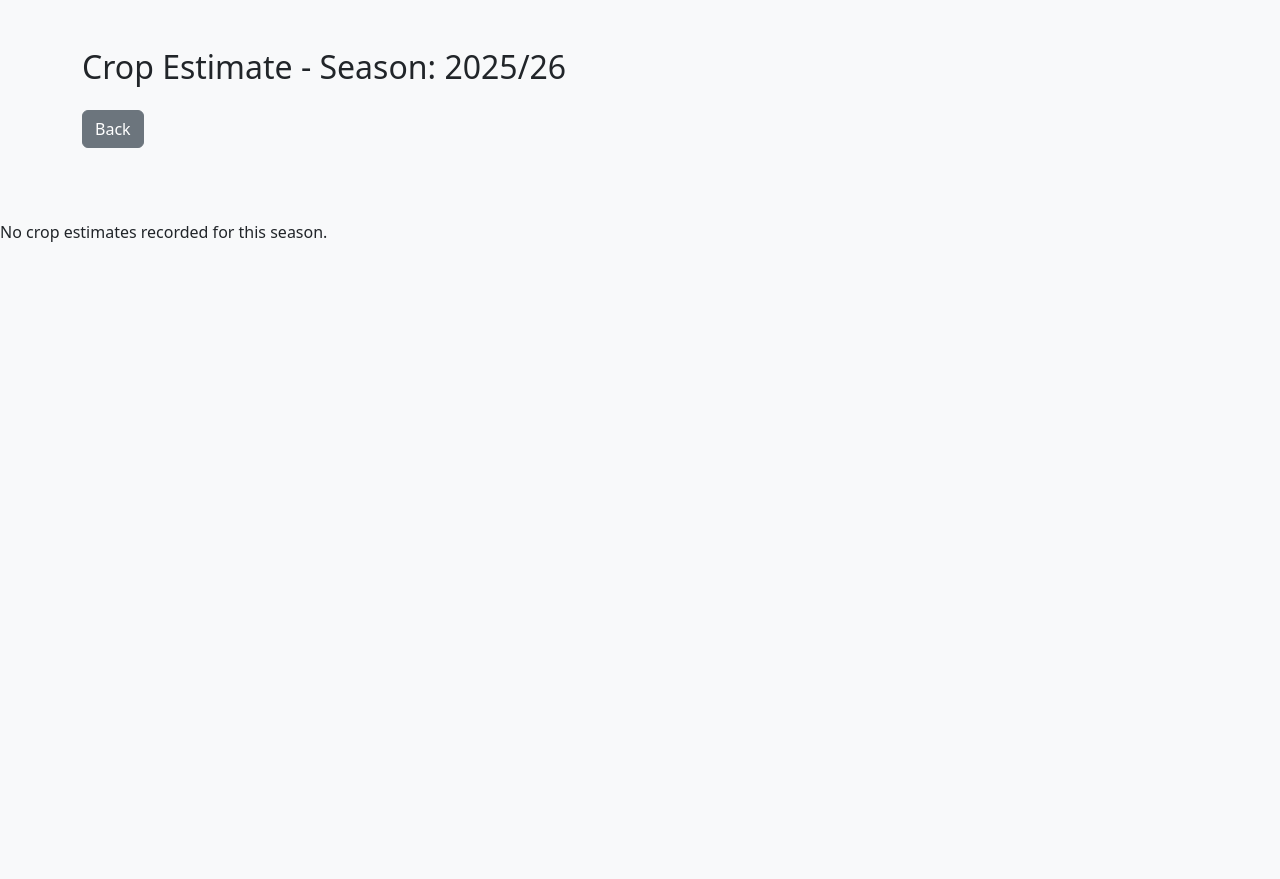
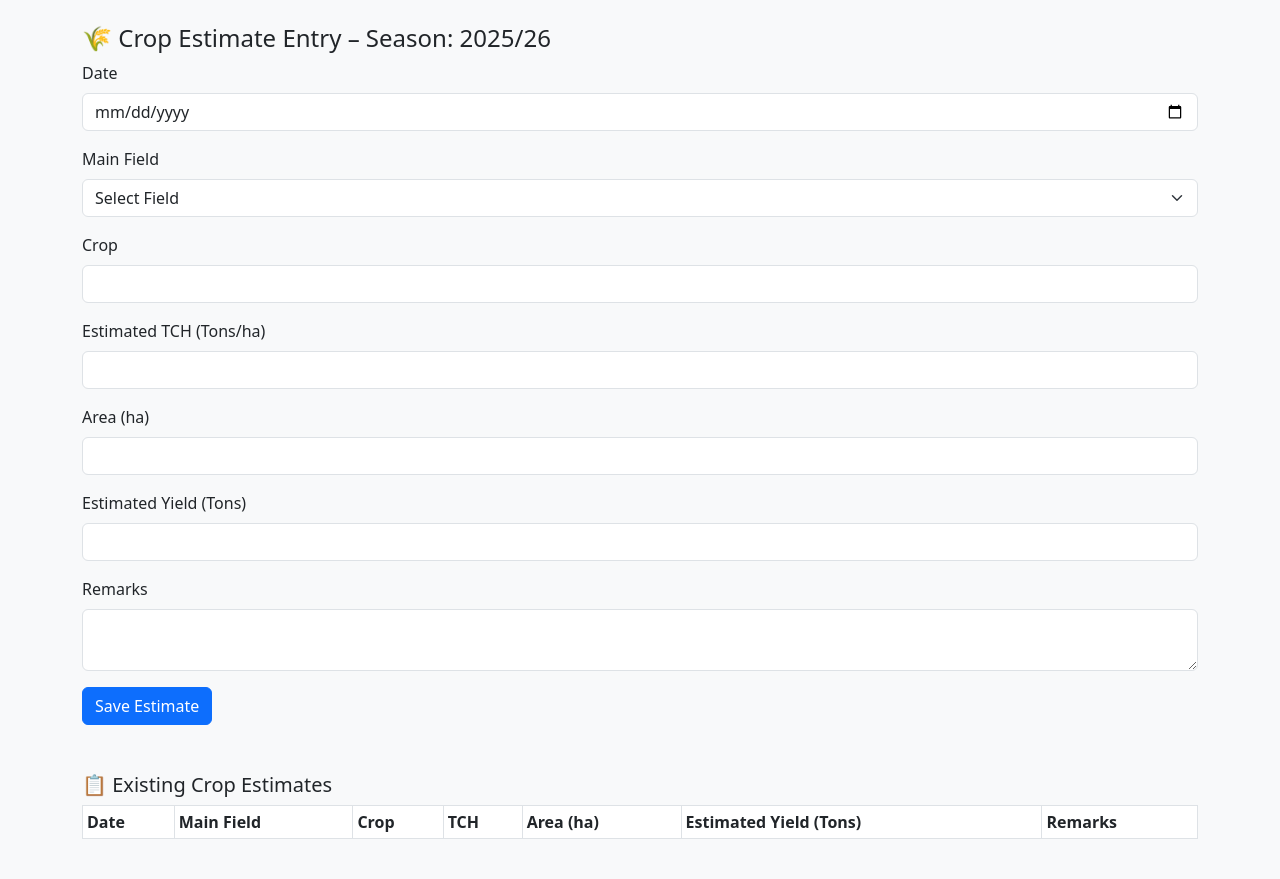
Before and after one commit to psibale/farm-management-system, a Flask app: page /agriculture/crop-estimates in a window 1280 px wide. Before the commit the page ends 242 px from the top, so only its background shows below. Run offline with Flask 3, Linux system fonts and the light colour scheme; lists and menus that the app fills with data are empty.

Commit message:
Update crop estimates and progress templates with TCH, progress colors, etc.

```diff
--- a/modules/agriculture.py
+++ b/modules/agriculture.py
@@ -112,9 +112,12 @@ def planting():
 def crop_estimates():
     from modules.season import get_active_season
     season = get_active_season()
-    fields = ["Date", "Field", "Crop", "Estimated Yield (Tons)", "Remarks", "Season"]
 
-    # Load existing data
+    CROP_ESTIMATE_FILE = "data/crop_estimates.xlsx"
+    REGISTERED_FIELDS_FILE = "data/registered_fields.xlsx"
+    fields = ["Date", "Field", "Crop", "TCH", "Estimated Yield (Tons)", "Area (ha)", "Remarks", "Season"]
+
+    # Load existing estimates
     if os.path.exists(CROP_ESTIMATE_FILE):
         df = pd.read_excel(CROP_ESTIMATE_FILE)
         df = df[df["Season"] == season]
@@ -122,10 +125,34 @@ def crop_estimates():
     else:
         crop_data = []
 
-    # Handle form submission
+    # Load field-to-area mapping
+    if os.path.exists(REGISTERED_FIELDS_FILE):
+        df_fields = pd.read_excel(REGISTERED_FIELDS_FILE)
+        # Normalize to main fields (e.g., DG01000)
+        df_fields["Main Field"] = df_fields["Field"].astype(str).str[:-2] + "00"
+        area_sums = df_fields.groupby("Main Field")["Hectares"].sum().round(3).to_dict()
+        field_area_map = area_sums  # now keyed by main field like DG01000
+    else:
+        field_area_map = {}
+
     if request.method == "POST":
         try:
-            data = {field: request.form.get(field) for field in fields}
+            data = {
+                "Date": request.form.get("Date"),
+                "Field": request.form.get("Field"),
+                "Crop": request.form.get("Crop"),
+                "TCH": float(request.form.get("TCH")),
+                "Remarks": request.form.get("Remarks"),
+                "Season": season
+            }
+
+            # Get area from registered fields
+            area = field_area_map.get(data["Field"])
+            if area is None:
+                raise ValueError("Area not found for selected field.")
+
+            data["Area (ha)"] = area
+            data["Estimated Yield (Tons)"] = round(data["TCH"] * area, 2)
 
             if os.path.exists(CROP_ESTIMATE_FILE):
                 df = pd.read_excel(CROP_ESTIMATE_FILE)
@@ -141,8 +168,10 @@ def crop_estimates():
         except Exception as e:
             flash(f"Failed to save: {e}", "danger")
 
-    return render_template("agriculture/crop_estimate.html", season=season, crop_data=crop_data)
-
+    return render_template("agriculture/crop_estimate.html",
+                           season=season,
+                           crop_data=crop_data,
+                           field_area_map=field_area_map)
 
 
 CROP_ESTIMATE_FILE = "data/crop_estimates.xlsx"
@@ -157,10 +186,11 @@ def crop_estimate_progress():
             with open("data/active_season.txt") as f:
                 season = f.read().strip()
 
-        # Load crop estimates and yield data
+        # Check file existence
         if not os.path.exists(CROP_ESTIMATE_FILE) or not os.path.exists(YIELD_FILE):
             return render_template("agriculture/crop_estimate_progress.html", error="Missing data files.", season=season)
 
+        # Load data
         df_est = pd.read_excel(CROP_ESTIMATE_FILE)
         df_yld = pd.read_excel(YIELD_FILE)
 
@@ -170,23 +200,38 @@ def crop_estimate_progress():
         if df_est.empty:
             return render_template("agriculture/crop_estimate_progress.html", error=f"No crop estimates for {season}", season=season)
 
-        # Normalize field naming
+        # Normalize fields
         df_est["Main Field"] = df_est["Field"].astype(str).str[:-2] + "00"
         df_yld["Main Field"] = df_yld["Field"].astype(str).str[:-2] + "00"
 
-        # Aggregate
-        est_grouped = df_est.groupby(["Main Field", "Crop"])["Estimated Yield (Tons)"].sum().reset_index()
-        yld_grouped = df_yld.groupby(["Main Field", "Crop"])["Yield (Tons)"].sum().reset_index()
+        # Calculate Estimated Yield if not already done
+        df_est["Estimated Yield (Tons)"] = df_est["TCH"] * df_est["Area (ha)"]
 
+        # Group estimates
+        est_grouped = df_est.groupby(["Main Field", "Crop"]).agg({
+            "TCH": "mean",
+            "Area (ha)": "sum",
+            "Estimated Yield (Tons)": "sum"
+        }).reset_index()
+
+        # Group actual yield
+        yld_grouped = df_yld.groupby(["Main Field", "Crop"]).agg({
+            "Yield (Tons)": "sum"
+        }).reset_index()
+
+        # Merge and compute comparisons
         merged = pd.merge(est_grouped, yld_grouped, on=["Main Field", "Crop"], how="left").fillna(0)
-        merged["Harvest Progress (%)"] = (merged["Yield (Tons)"] / merged["Estimated Yield (Tons)"] * 100).round(2)
+        merged["Progress (%)"] = (merged["Yield (Tons)"] / merged["Estimated Yield (Tons)"] * 100).round(2)
+        merged["Difference (Tons)"] = (merged["Yield (Tons)"] - merged["Estimated Yield (Tons)"]).round(2)
+        merged["Difference (%)"] = (merged["Difference (Tons)"] / merged["Estimated Yield (Tons)"] * 100).round(2)
+        merged["Actual TCH"] = (merged["Yield (Tons)"] / merged["Area (ha)"]).round(2)
 
         # Summary
         total_estimate = merged["Estimated Yield (Tons)"].sum()
         total_yield = merged["Yield (Tons)"].sum()
         overall_progress = round((total_yield / total_estimate * 100), 2) if total_estimate else 0
 
-        # Crop-wise progress
+        # Crop-level summary
         crop_summary = merged.groupby("Crop").agg({
             "Estimated Yield (Tons)": "sum",
             "Yield (Tons)": "sum"
@@ -194,11 +239,13 @@ def crop_estimate_progress():
 
         crop_progress = []
         for _, row in crop_summary.iterrows():
-            progress = round(row["Yield (Tons)"] / row["Estimated Yield (Tons)"] * 100, 2) if row["Estimated Yield (Tons)"] else 0
+            est = row["Estimated Yield (Tons)"]
+            actual = row["Yield (Tons)"]
+            progress = round((actual / est) * 100, 2) if est else 0
             crop_progress.append({
                 "crop": row["Crop"],
-                "estimate": row["Estimated Yield (Tons)"],
-                "yield": row["Yield (Tons)"],
+                "estimate": est,
+                "yield": actual,
                 "progress": progress
             })
 
@@ -211,6 +258,7 @@ def crop_estimate_progress():
                                },
                                crop_progress=crop_progress,
                                records=merged.to_dict(orient="records"))
+
     except Exception as e:
         return render_template("agriculture/crop_estimate_progress.html", error=str(e), season="N/A")
 
--- a/templates/agriculture/crop_estimate.html
+++ b/templates/agriculture/crop_estimate.html
@@ -1,73 +1,61 @@
-<!-- templates/agriculture/crop_estimate.html -->
-<!DOCTYPE html>
-<html lang="en">
-<head>
-    <meta charset="UTF-8">
-    <title>Crop Estimate</title>
-    <link rel="stylesheet" href="https://cdn.jsdelivr.net/npm/bootstrap@5.3.0/dist/css/bootstrap.min.css">
-</head>
-<body class="bg-light">
-<div class="container py-5">
-    <h2 class="mb-4">Crop Estimate - Season: {{ season }}</h2>
+{% extends 'layout.html' %}
+{% block content %}
+<div class="container py-4">
+    <h4>🌾 Crop Estimate Entry – Season: {{ season }}</h4>
 
-    {% with messages = get_flashed_messages(with_categories=true) %}
-      {% if messages %}
-        {% for category, message in messages %}
-          <div class="alert alert-{{ category }}">{{ message }}</div>
-        {% endfor %}
-      {% endif %}
-    {% endwith %}
-
-    {% if session['role'] in ['Mill & Safety', 'Manager', 'Admin'] %}
-    <form method="POST">
-        <div class="row mb-3">
-            <div class="col-md-6">
-                <label>Date</label>
+    <form method="post" class="mb-5">
+        <div class="mb-3">
+            <label for="Date" class="form-label">Date</label>
             <input type="date" name="Date" class="form-control" required>
-            </div>
-            <div class="col-md-6">
-                <label>Field</label>
-                <input type="text" name="Field" class="form-control" required>
-            </div>
-        </div>
-
-        <div class="row mb-3">
-            <div class="col-md-6">
-                <label>Crop</label>
-                <input type="text" name="Crop" class="form-control" required>
-            </div>
-            <div class="col-md-6">
-                <label>Estimated Yield (Tons)</label>
-                <input type="number" name="Estimated Yield (Tons)" class="form-control" required>
-            </div>
         </div>
 
         <div class="mb-3">
-            <label>Remarks</label>
-            <input type="text" name="Remarks" class="form-control">
+            <label for="Field" class="form-label">Main Field</label>
+            <select name="Field" id="Field" class="form-select" onchange="updateAreaAndYield()" required>
+                <option value="">Select Field</option>
+                {% for main_field in field_area_map %}
+                    <option value="{{ main_field }}">{{ main_field }}</option>
+                {% endfor %}
+            </select>
         </div>
 
-        <input type="hidden" name="Season" value="{{ season }}">
+        <div class="mb-3">
+            <label for="Crop" class="form-label">Crop</label>
+            <input type="text" name="Crop" class="form-control" required>
+        </div>
 
-        <button type="submit" class="btn btn-success">Save Estimate</button>
+        <div class="mb-3">
+            <label for="TCH" class="form-label">Estimated TCH (Tons/ha)</label>
+            <input type="number" step="0.01" name="TCH" id="TCH" class="form-control" onchange="updateAreaAndYield()" required>
+        </div>
+
+        <div class="mb-3">
+            <label for="Area" class="form-label">Area (ha)</label>
+            <input type="number" step="0.01" name="Area (ha)" id="Area" class="form-control" readonly>
+        </div>
+
+        <div class="mb-3">
+            <label for="EstimatedYield" class="form-label">Estimated Yield (Tons)</label>
+            <input type="number" step="0.01" name="Estimated Yield (Tons)" id="EstimatedYield" class="form-control" readonly>
+        </div>
+
+        <div class="mb-3">
+            <label for="Remarks" class="form-label">Remarks</label>
+            <textarea name="Remarks" class="form-control"></textarea>
+        </div>
+
+        <button type="submit" class="btn btn-primary">Save Estimate</button>
     </form>
-    {% endif %}
-    <a href="/agriculture" class="btn btn-secondary">Back</a>
-</div>
-</body>
-</html>
 
-<!-- Add after the form ends -->
-{% if crop_data %}
-<hr class="my-4">
-<h4>Saved Crop Estimates (Season: {{ season }})</h4>
-<div class="table-responsive">
-  <table class="table table-striped table-bordered">
-    <thead class="table-dark">
+    <h5>📋 Existing Crop Estimates</h5>
+    <table class="table table-sm table-bordered">
+        <thead>
             <tr>
                 <th>Date</th>
-        <th>Field</th>
+                <th>Main Field</th>
                 <th>Crop</th>
+                <th>TCH</th>
+                <th>Area (ha)</th>
                 <th>Estimated Yield (Tons)</th>
                 <th>Remarks</th>
             </tr>
@@ -75,16 +63,38 @@
         <tbody>
             {% for row in crop_data %}
             <tr>
-        <td>{{ row['Date'] }}</td>
-        <td>{{ row['Field'] }}</td>
-        <td>{{ row['Crop'] }}</td>
-        <td>{{ row['Estimated Yield (Tons)'] }}</td>
-        <td>{{ row['Remarks'] }}</td>
+                <td>{{ row["Date"] }}</td>
+                <td>{{ row["Field"] }}</td>
+                <td>{{ row["Crop"] }}</td>
+                <td>{{ "%.2f"|format(row["TCH"]) }}</td>
+                <td>{{ "%.3f"|format(row["Area (ha)"]) }}</td>
+                <td>{{ "%.2f"|format(row["Estimated Yield (Tons)"]) }}</td>
+                <td>{{ row["Remarks"] }}</td>
             </tr>
             {% endfor %}
         </tbody>
     </table>
 </div>
-{% else %}
-<p class="mt-4">No crop estimates recorded for this season.</p>
-{% endif %}
+
+<script>
+    const fieldAreaMap = {{ field_area_map | tojson }};
+
+    function updateAreaAndYield() {
+        const field = document.getElementById("Field").value;
+        const tch = parseFloat(document.getElementById("TCH").value);
+        const area = parseFloat(fieldAreaMap[field] || 0);
+
+        if (!isNaN(area)) {
+            document.getElementById("Area").value = area.toFixed(3);
+        } else {
+            document.getElementById("Area").value = "";
+        }
+
+        if (!isNaN(tch) && !isNaN(area)) {
+            document.getElementById("EstimatedYield").value = (tch * area).toFixed(2);
+        } else {
+            document.getElementById("EstimatedYield").value = "";
+        }
+    }
+</script>
+{% endblock %}
```
Also changed, not shown: templates/agriculture/crop_estimate_progress.html (+21 -7 lines). Lines whose indentation alone changed are shown as unchanged.
